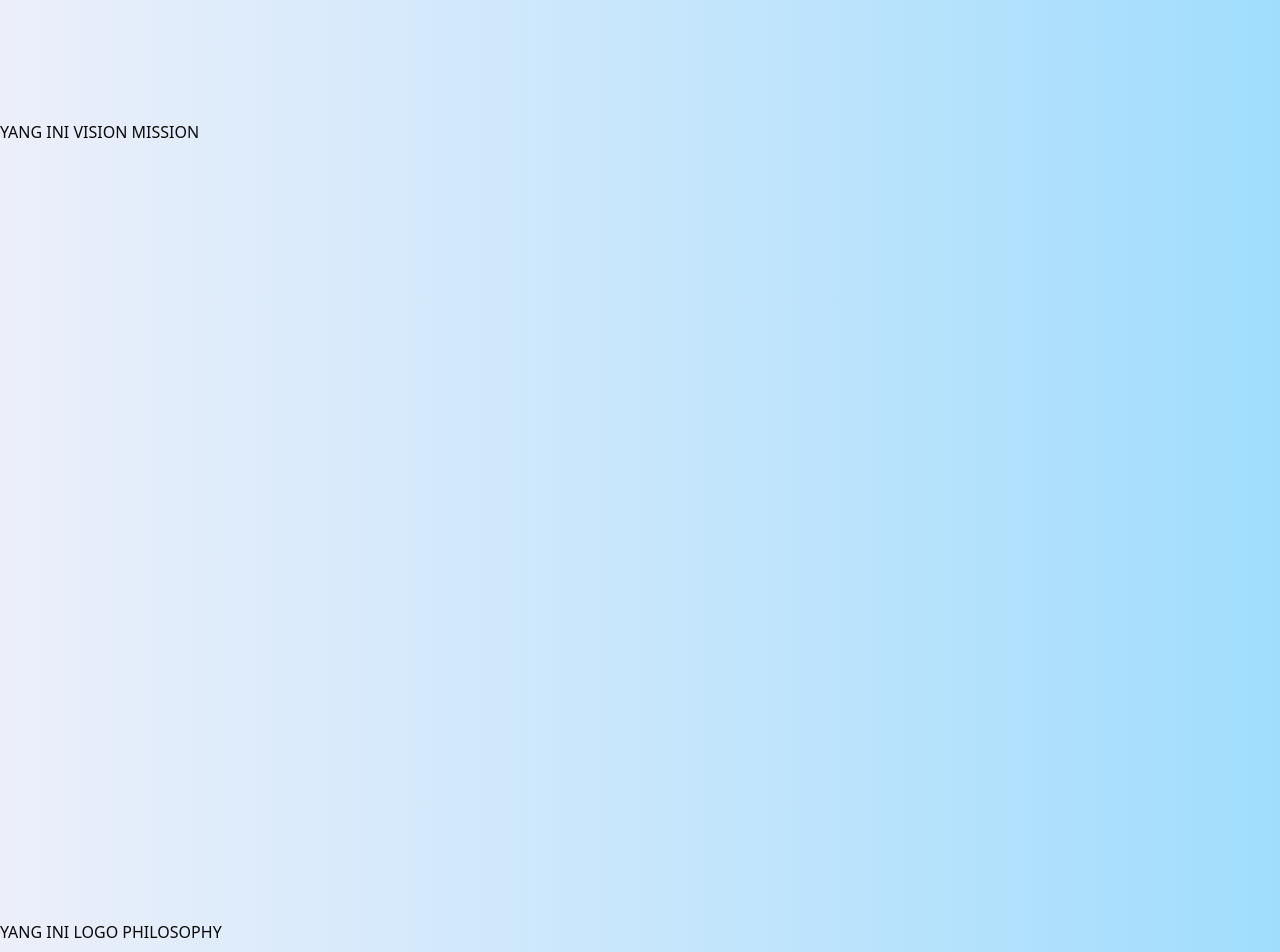
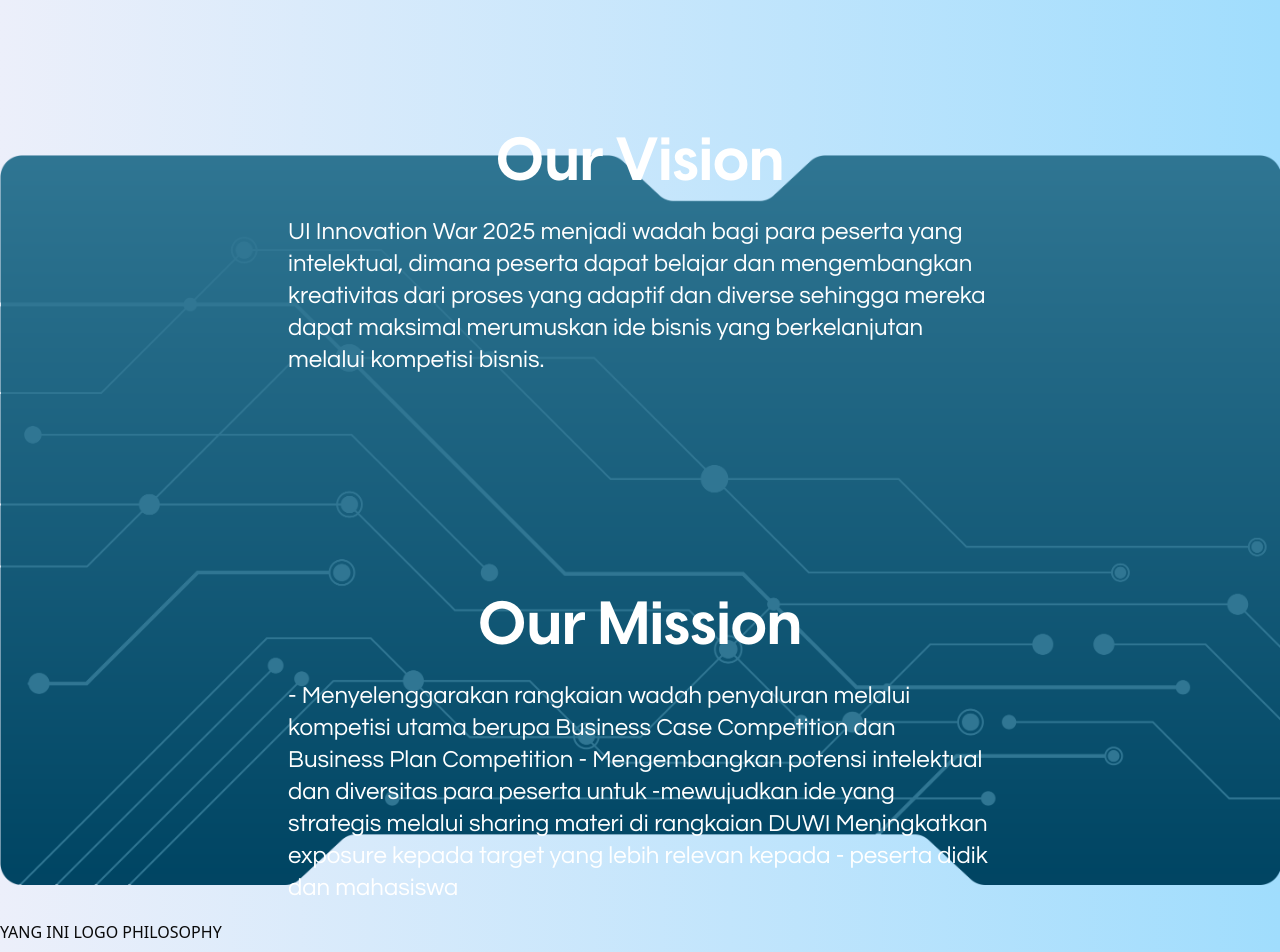
Before and after one commit to uiinnovationwar2025-max/uiiw, a Next.js app: page /about-us in a window 1280 px wide. Shown: the part 1480-2432 px from the top of the page. Built offline with nearby package versions, Linux system fonts and the light colour scheme.

Commit message:
fix: hero, navbar, simplify FAQ

```diff
--- a/components/Navbar.tsx
+++ b/components/Navbar.tsx
@@ -25,7 +25,7 @@
   return (
     <>
       <div
-        className={`fixed top-0 left-0 w-full flex items-center justify-center px-10 py-8 z-50 transition-all duration-500 delay-300 ${
+        className={`fixed top-0 left-0 w-full flex items-center z-[9999] justify-center px-10 py-8  transition-all duration-500 delay-300 ${
           isVisible ? "translate-y-0" : "-translate-y-full"
         }`}
       >
--- a/modules/AboutUsModules/components/VisionMission.tsx
+++ b/modules/AboutUsModules/components/VisionMission.tsx
@@ -1,5 +1,45 @@
+import Image from "next/image";
+
 const VisionMission = () => {
-  return <main className="min-h-screen">YANG INI VISION MISSION</main>;
+  return (
+    <main className="relative min-h-screen w-full overflow-hidden">
+      {/* Background Image */}
+      <Image
+        src="/visi-misi-bg.png"
+        alt="Visi Misi BG"
+        fill
+        className="object-contain" // Gunakan object-cover agar image memenuhi container
+        priority
+        quality={100}
+      />
+
+      {/* Konten di atas image */}
+      <div className="relative px-72 z-10 flex flex-col items-center justify-center min-h-screen space-y-56 ">
+        <div className=" text-center">
+          <h1 className="text-white text-h1 mb-6 ">Our Vision</h1>
+          <p className="text-white text-start text-b5 mx-auto">
+            UI Innovation War 2025 menjadi wadah bagi para peserta yang
+            intelektual, dimana peserta dapat belajar dan mengembangkan
+            kreativitas dari proses yang adaptif dan diverse sehingga mereka
+            dapat maksimal merumuskan ide bisnis yang berkelanjutan melalui
+            kompetisi bisnis.
+          </p>
+        </div>
+
+        <div className="text-center">
+          <h1 className="text-white text-h1 mb-6 ">Our Mission</h1>
+          <p className="text-white text-start text-b5 mx-auto">
+            - Menyelenggarakan rangkaian wadah penyaluran melalui kompetisi
+            utama berupa Business Case Competition dan Business Plan Competition
+            - Mengembangkan potensi intelektual dan diversitas para peserta
+            untuk -mewujudkan ide yang strategis melalui sharing materi di
+            rangkaian DUWI Meningkatkan exposure kepada target yang lebih
+            relevan kepada - peserta didik dan mahasiswa
+          </p>
+        </div>
+      </div>
+    </main>
+  );
 };
 
 export default VisionMission;
--- a/modules/LandingPageModules/components/FAQ.tsx
+++ b/modules/LandingPageModules/components/FAQ.tsx
@@ -6,6 +6,29 @@
 } from "@/components/ui/accordion";
 
 const FAQ = () => {
+  const FAQContent = [
+    {
+      question: "Apa itu UI Innovation War?",
+      answer:
+        "Our flagship product combines cutting-edge technology with sleek design. Built with premium materials, it offers unparalleled performance and reliability.",
+    },
+    {
+      question: "Apa itu UI Innovation War?",
+      answer:
+        "Our flagship product combines cutting-edge technology with sleek design. Built with premium materials, it offers unparalleled performance and reliability.",
+    },
+    {
+      question: "Apa itu UI Innovation War?",
+      answer:
+        "Our flagship product combines cutting-edge technology with sleek design. Built with premium materials, it offers unparalleled performance and reliability.",
+    },
+    {
+      question: "Apa itu UI Innovation War?",
+      answer:
+        "Our flagship product combines cutting-edge technology with sleek design. Built with premium materials, it offers unparalleled performance and reliability.",
+    },
+  ];
+
   return (
     <>
       <main className=" min-h-screen max-md:px-10 flex-col relative md:px-20 flex items-center justify-center">
@@ -18,65 +41,14 @@
           className="w-full max-md:space-y-2 md:space-y-6"
           defaultValue="item-1"
         >
-          <AccordionItem value="item-1">
-            <AccordionTrigger>Apa itu UI Innovation War?</AccordionTrigger>
-            <AccordionContent className="flex flex-col gap-4 text-balance">
-              <p>
-                Our flagship product combines cutting-edge technology with sleek
-                design. Built with premium materials, it offers unparalleled
-                performance and reliability.
-              </p>
-              <p>
-                Key features include advanced processing capabilities, and an
-                intuitive user interface designed for both beginners and
-                experts.
-              </p>
-            </AccordionContent>
-          </AccordionItem>
-          <AccordionItem value="item-2">
-            <AccordionTrigger>Apa itu UI Innovation War?</AccordionTrigger>
-            <AccordionContent className="flex flex-col gap-4 text-balance">
-              <p>
-                We offer worldwide shipping through trusted courier partners.
-                Standard delivery takes 3-5 business days, while express
-                shipping ensures delivery within 1-2 business days.
-              </p>
-              <p>
-                All orders are carefully packaged and fully insured. Track your
-                shipment in real-time through our dedicated tracking portal.
-              </p>
-            </AccordionContent>
-          </AccordionItem>
-          <AccordionItem value="item-3">
-            <AccordionTrigger>Apa itu UI Innovation War?</AccordionTrigger>
-            <AccordionContent className="flex flex-col gap-4 text-balance">
-              <p>
-                We stand behind our products with a comprehensive 30-day return
-                policy. If you&apos;re not completely satisfied, simply return
-                the item in its original condition.
-              </p>
-              <p>
-                Our hassle-free return process includes free return shipping and
-                full refunds processed within 48 hours of receiving the returned
-                item.
-              </p>
-            </AccordionContent>
-          </AccordionItem>
-          <AccordionItem value="item-4">
-            <AccordionTrigger>Apa itu UI Innovation War?</AccordionTrigger>
-            <AccordionContent className="flex flex-col gap-4 text-balance">
-              <p>
-                We stand behind our products with a comprehensive 30-day return
-                policy. If you&apos;re not completely satisfied, simply return
-                the item in its original condition.
-              </p>
-              <p>
-                Our hassle-free return process includes free return shipping and
-                full refunds processed within 48 hours of receiving the returned
-                item.
-              </p>
-            </AccordionContent>
-          </AccordionItem>
+          {FAQContent.map(({ question, answer }, index) => (
+            <AccordionItem value={`item-${index + 1}`} key={index}>
+              <AccordionTrigger>{question}</AccordionTrigger>
+              <AccordionContent className="flex flex-col gap-4 text-balance">
+                <p>{answer}</p>
+              </AccordionContent>
+            </AccordionItem>
+          ))}
         </Accordion>
       </main>
       ;
--- a/modules/LandingPageModules/components/Hero.tsx
+++ b/modules/LandingPageModules/components/Hero.tsx
@@ -5,7 +5,7 @@
 const Hero = () => {
   return (
     <>
-      <main className="relative flex gap-12 flex-col min-h-screen text-center items-center justify-center overflow-x-hidden">
+      <main className="relative flex gap-12 flex-col min-h-screen  text-center items-center justify-center overflow-hidden">
         {/* Desktop Object */}
         <div className="absolute -top-24 hidden lg:block -left-14 w-5xl mx-auto max-w-screen h-[72rem] ">
           <Image src={"/hero/object-1.svg"} alt="object" fill />
@@ -20,8 +20,9 @@
           <Image src={"/hero/object-3.svg"} alt="object" fill />
         </div>
 
-        <div className="absolute -bottom-64  block lg:hidden w-full mx-auto max-w-screen h-[36rem] ">
-          <Image src={"/hero/object-4.svg"} alt="object" fill className="" />
+        {/* TODO: Bisa disambung sama our programs */}
+        <div className="absolute -bottom-64 -z-40 block lg:hidden w-full mx-auto max-w-5xl h-[36rem] ">
+          <Image src={"/hero/object-4.svg"} alt="object" fill />
         </div>
 
         <div className="relative max-md:w-44 max-md:h-44 w-60 h-60 ">
```
Also changed, not shown: public/visi-misi-bg.png (added).
